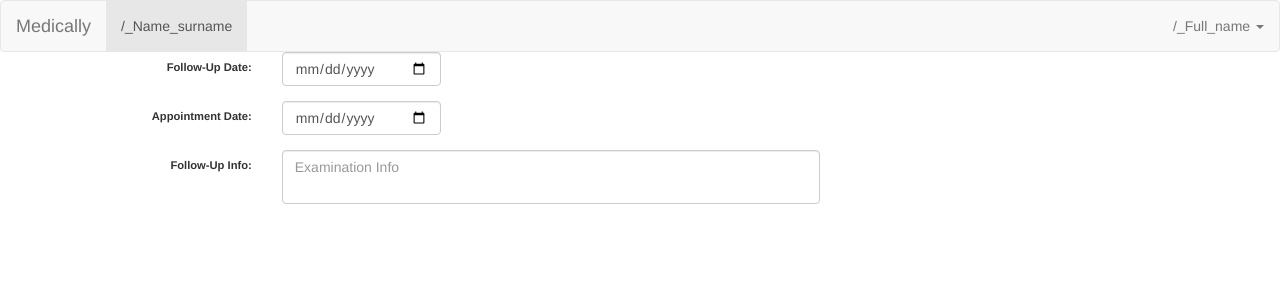
After one commit to tdgunes/medically, a Django app: template Medically/templates/followup.html in a window 1280 px wide. The commit adds this page. Shown: the top 300 px of the page. Run offline with Django 3.2, Linux system fonts and the light colour scheme; the template is opened without the code that fills it, so the values that code supplies are empty; some libraries are stand-ins or nearby versions.

Commit message:
Create followup.html

```diff
--- a/Medically/templates/examination.html
+++ b/Medically/templates/examination.html
@@ -54,9 +54,6 @@
                         <input type="date" class="form-control" id="exam-date-input" placeholder="Examination Date">
                     </div>
                     <div class="col-sm-3"></div>
-                    <div class="col-sm-2" align="right">
-                        <button type="button" class="btn btn-default ">Voice Notes</button>
-                    </div>
                 </div>
 
                 <div class="form-group">
--- /dev/null
+++ b/Medically/templates/followup.html
@@ -0,0 +1,85 @@
+<!DOCTYPE html>
+<html>
+<head lang="en">
+    <meta charset="UTF-8">
+    <title>/_Name_Surname · New Examination</title>
+
+    {% load staticfiles %}
+
+    <link rel="stylesheet" href="http://maxcdn.bootstrapcdn.com/bootstrap/3.2.0/css/bootstrap.min.css">
+    <link rel="stylesheet" href="http://bootswatch.com/readable/bootstrap.min.css">
+    <link rel="stylesheet" type="text/css" href="{% static 'css/style.css' %}"/>
+    <script src="http://code.jquery.com/jquery-1.11.0.min.js"></script>
+    <script src="http://maxcdn.bootstrapcdn.com/bootstrap/3.2.0/js/bootstrap.min.js"></script>
+
+</head>
+
+<body>
+<div class="navbar navbar-default">
+    <div class="navbar-header">
+        <button type="button" class="navbar-toggle" data-toggle="collapse" data-target=".navbar-responsive-collapse">
+            <span class="icon-bar"></span>
+            <span class="icon-bar"></span>
+            <span class="icon-bar"></span>
+        </button>
+        <a class="navbar-brand" href="{% url 'homepage' %}">Medically</a>
+    </div>
+
+    <div class="navbar-collapse collapse navbar-responsive-collapse">
+        <ul class="nav navbar-nav">
+            <li class="active"><a href="#">/_Name_surname</a></li>
+        </ul>
+
+        <ul class="nav navbar-nav navbar-right">
+            <li class="dropdown">
+                <a href="#" class="dropdown-toggle" data-toggle="dropdown"> /_Full_name <b class="caret"></b></a>
+                <ul class="dropdown-menu">
+                    <li><a href="{% url 'profile_view' %}">Profile</a></li>
+                    <li class="divider"></li>
+                    <li><a href="{% url 'logout_view' %}">Logout</a></li>
+                </ul>
+            </li>
+        </ul>
+    </div>
+</div>
+
+<div class="container">
+    <div class="row" id="first-row">
+        <div class="col-md-8">
+            <form class="form-horizontal" role="form">
+                <div class="form-group">
+                    <label for="exam-date-input" class="col-sm-3 control-label">Follow-Up Date:</label>
+
+                    <div class="col-sm-3">
+                        <input type="date" class="form-control" id="exam-date-input" placeholder="Examination Date">
+                    </div>
+                    <div class="col-sm-5"></div>
+                </div>
+
+                <div class="form-group">
+                    <label for="exam-date-input" class="col-sm-3 control-label">Appointment Date:</label>
+
+                    <div class="col-sm-3">
+                        <input type="date" class="form-control" id="exam-date-input" placeholder="Examination Date">
+                    </div>
+                    <div class="col-sm-5"></div>
+                </div>
+
+                <div class="form-group">
+                    <label for="exam-info-input" class="col-sm-3 control-label">Follow-Up Info:</label>
+
+                    <div class="col-sm-9">
+                        <textarea type="text" row="4" class="form-control" id="exam-info-input"
+                                  placeholder="Examination Info" style="resize:none;"></textarea>
+                    </div>
+                </div>
+
+
+
+            </form>
+        </div>
+
+    </div>
+</div>
+</body>
+</html>
```
